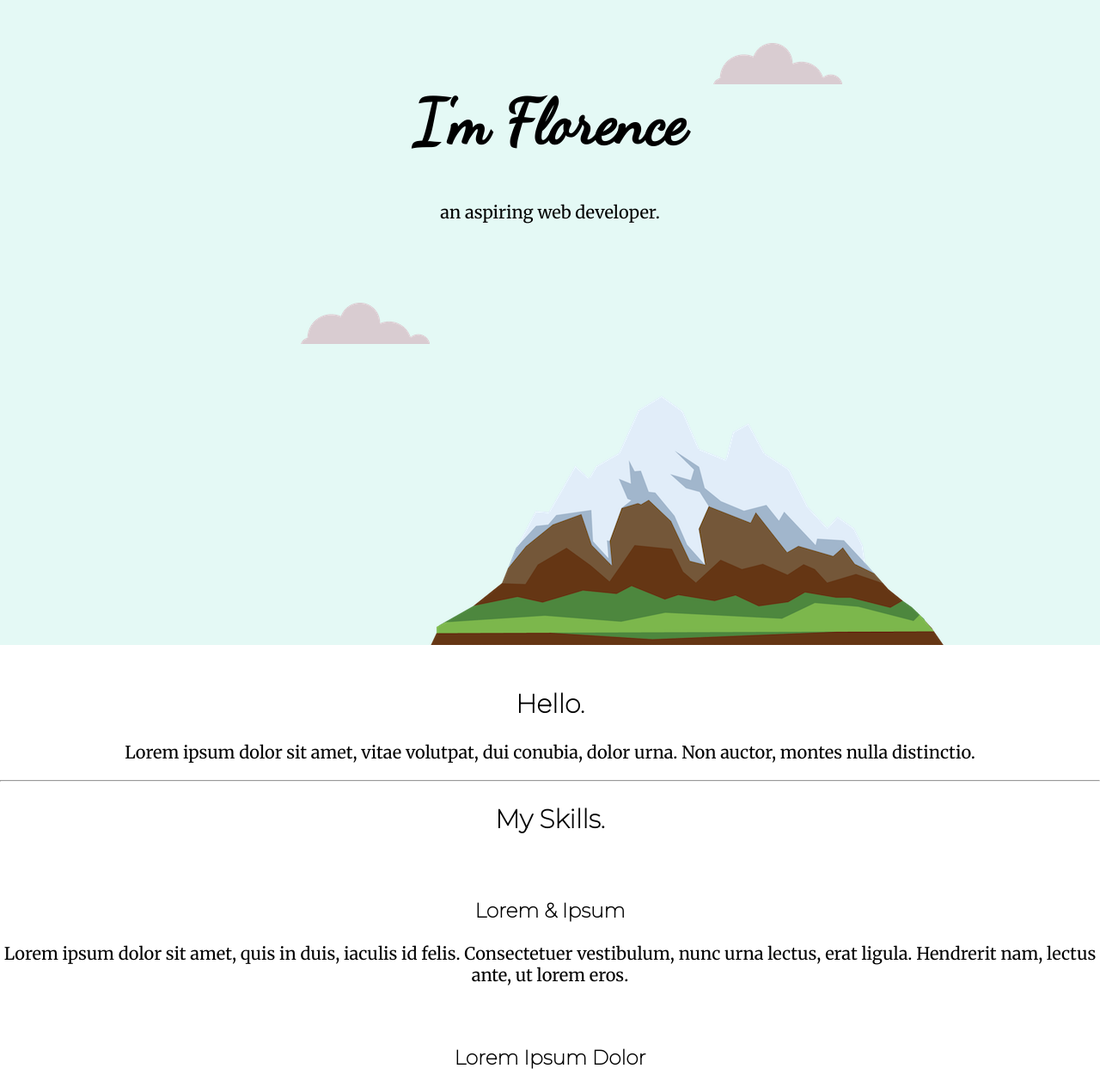
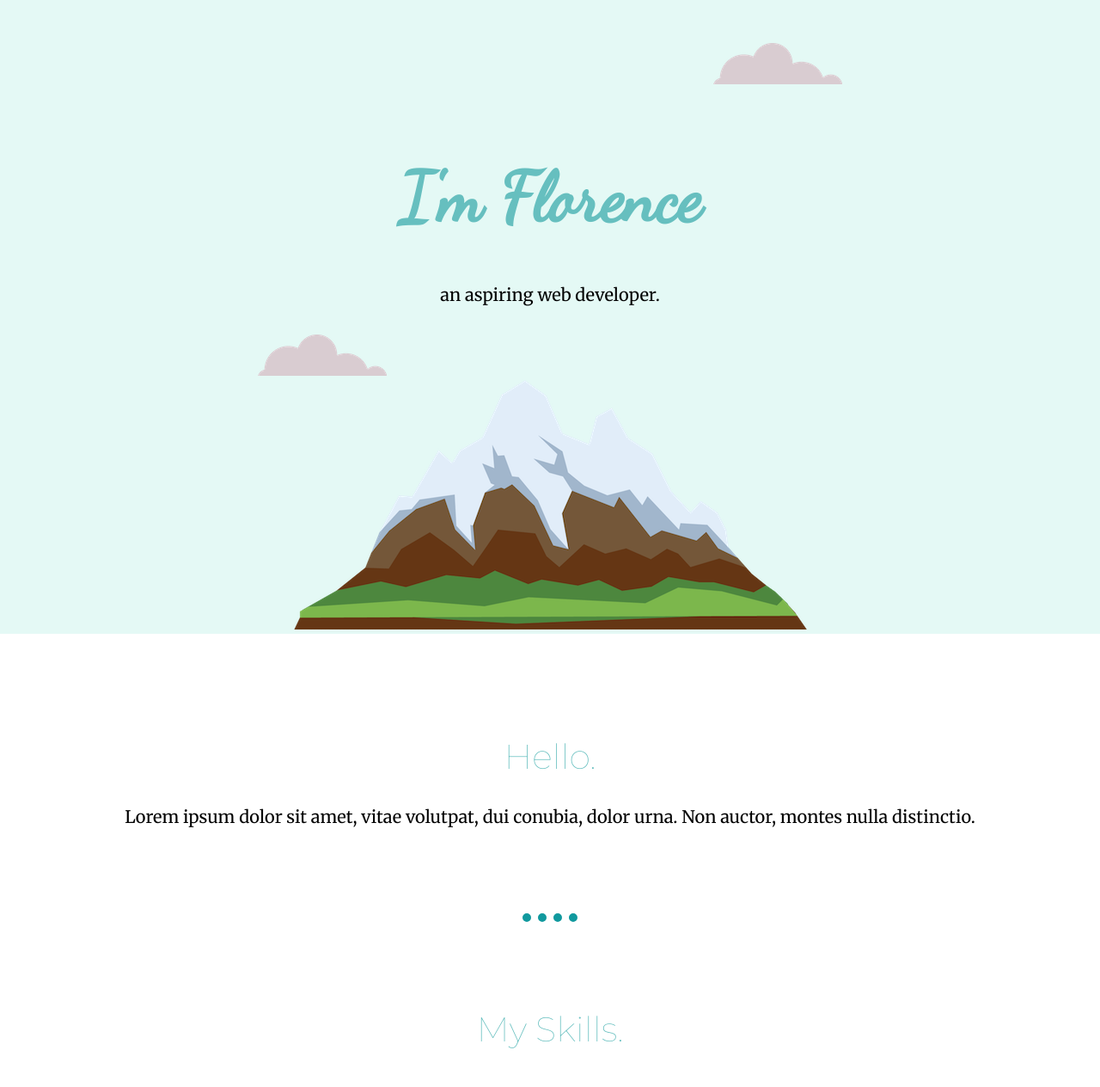
Before and after one commit to frenzreal/Home, a plain HTML site: page index.html in a window 1280 px wide. Shown: the top 1264 px of the page at 86% size. Drawn offline with Linux system fonts and the light colour scheme.

Commit message:
Update styles.css

```diff
--- a/css/styles.css
+++ b/css/styles.css
@@ -2,31 +2,50 @@ body {
   margin: 0;
   text-align: center;
   font-family: 'Merriweather', serif;
-  font-size: 20px;
+  font-size: 1.25em;
 }
 
 h1 {
-  margin-top: 0;
-  font-size: 72px;
+  margin: 50px auto 0;
+  font-size: 5rem;
   font-family: 'Dancing Script', cursive;
+  color: #66BFBF;
+  line-height: 2;
 }
 h2 {
   font-family: 'Montserrat', sans-serif;
+  font-size: 2.5rem;
+  color: #66BFBF;
+  font-weight: normal;
 }
 h3 {
   font-family: 'Montserrat', sans-serif;
+  color: #11999E;
+}
 
+hr {
+  width: 5%;
+  border-style: dotted none none;
+  border-color: #11999E;
+  border-width: 10px;
+  margin: 100px auto;
+}
+
+.display-photo {
+  width: 12.5%;
+  border-radius: 100%;
+  border: solid 5px;
+  border-color: #11999E;
 }
 
 .top-container {
   background-color: #E4F9F5;
-  height: 650px;
   position: relative;
   padding-top: 100px;
 }
 
 .middle-container {
-
+margin-top: 60px;
 }
 
 .bottom-container {
@@ -39,11 +58,33 @@ h3 {
 }
 .bottom-cloud {
   position: absolute;
-  left: 350px;
-  bottom: 350px;
+  left: 300px;
+  bottom: 300px;
 }
-.mountain {
-  position: absolute;
-  bottom: 0;
-  left: 500px;
+a {
+  color: #11999E;
 }
+
+.skill-row {
+  width: 50%;
+  margin: 100px auto;
+  text-align: left;
+  line-height: 2;
+
+}
+.skills-img-code {
+  width: 25%;
+  border-radius: 100%;
+  border: solid 5px;
+  border-color: #11999E;
+  float: left;
+  margin-right: 30px;
+}
+.skills-img-analytics {
+  width: 25%;
+  border-radius: 100%;
+  border: solid 5px;
+  border-color: #11999E;
+  float: right;
+  margin-left: 30px;
+}
```
